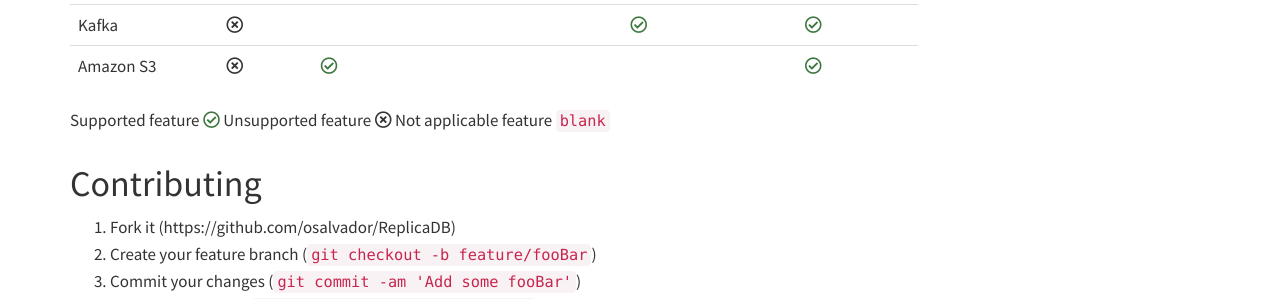
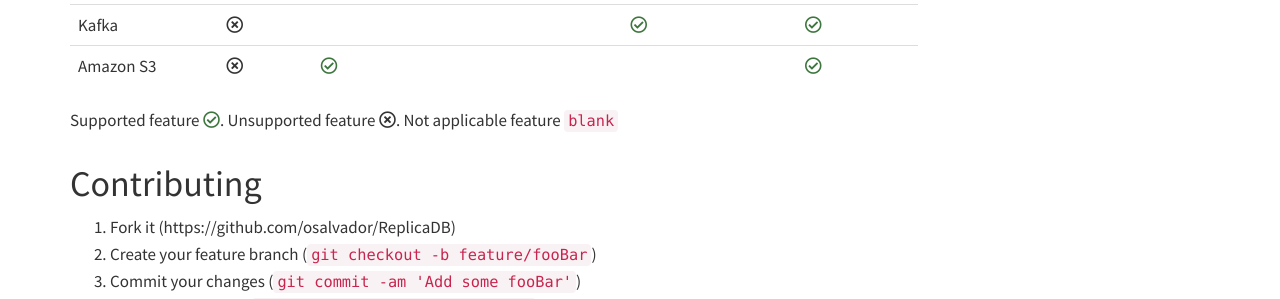
Before and after one commit to osalvador/ReplicaDB, a Jekyll site: the page built from index.md, in a window 1280 px wide and 900 px high, scrolled down 3743 px. Shown: the part 441-740 px from the top of the window. Built offline with Jekyll 4.4.1, drawn with Linux system fonts in a browser that asks for light colours; nearby versions of some CDN libraries; comment, search, counter and statistics services are not loaded.

Commit message:
Update index.md

```diff
--- a/index.md
+++ b/index.md
@@ -129,9 +129,7 @@
 | Kafka            | <i class="far fa-times-circle"></i> |                    |                      | <i class="far fa-check-circle text-success"></i> |     <i class="far fa-check-circle text-success"></i>    |
 | Amazon S3        | <i class="far fa-times-circle"></i> | <i class="far fa-check-circle text-success"></i> |                      |                    |     <i class="far fa-check-circle text-success"></i>    |
 
-Supported feature <i class="far fa-check-circle text-success"></i>
-Unsupported feature <i class="far fa-times-circle"></i>
-Not applicable feature `blank`
+Supported feature <i class="far fa-check-circle text-success"></i>. Unsupported feature <i class="far fa-times-circle"></i>. Not applicable feature `blank`
 
 # Contributing
 
```
